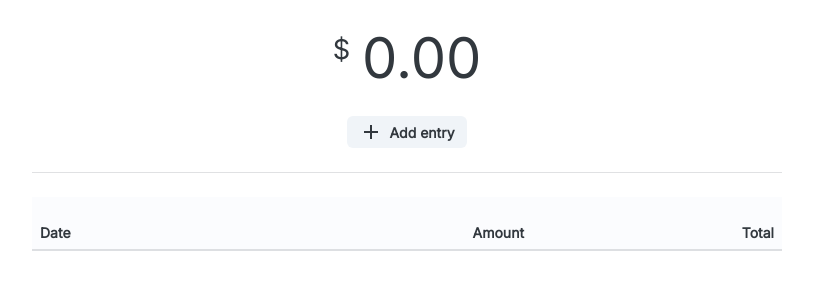
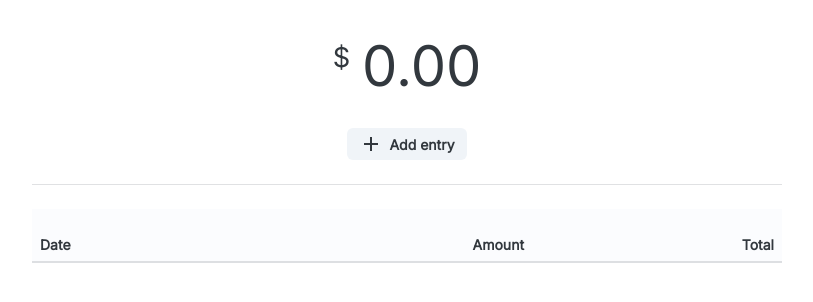
Before and after one commit to wangchj/allowly, a React app: page / in a window 1280 px wide. Shown: the top 302 px of the page, without its empty margins (233-1046 px from the left). Built offline with nearby package versions, Linux system fonts and the light colour scheme.

Commit message:
Increase Total view top margin

```diff
--- a/src/app.jsx
+++ b/src/app.jsx
@@ -130,8 +130,8 @@ function Total({entries}) {
           sx={{
             fontSize: '3.5rem',
             fontWeight: 'normal',
-            mt: 1,
-            mb: 2
+            mt: 2,
+            mb: 2.5
           }}
           startDecorator={
             <Typography
```
Also changed, not shown: 1 other file (tests, documents, lock files or other folders).
